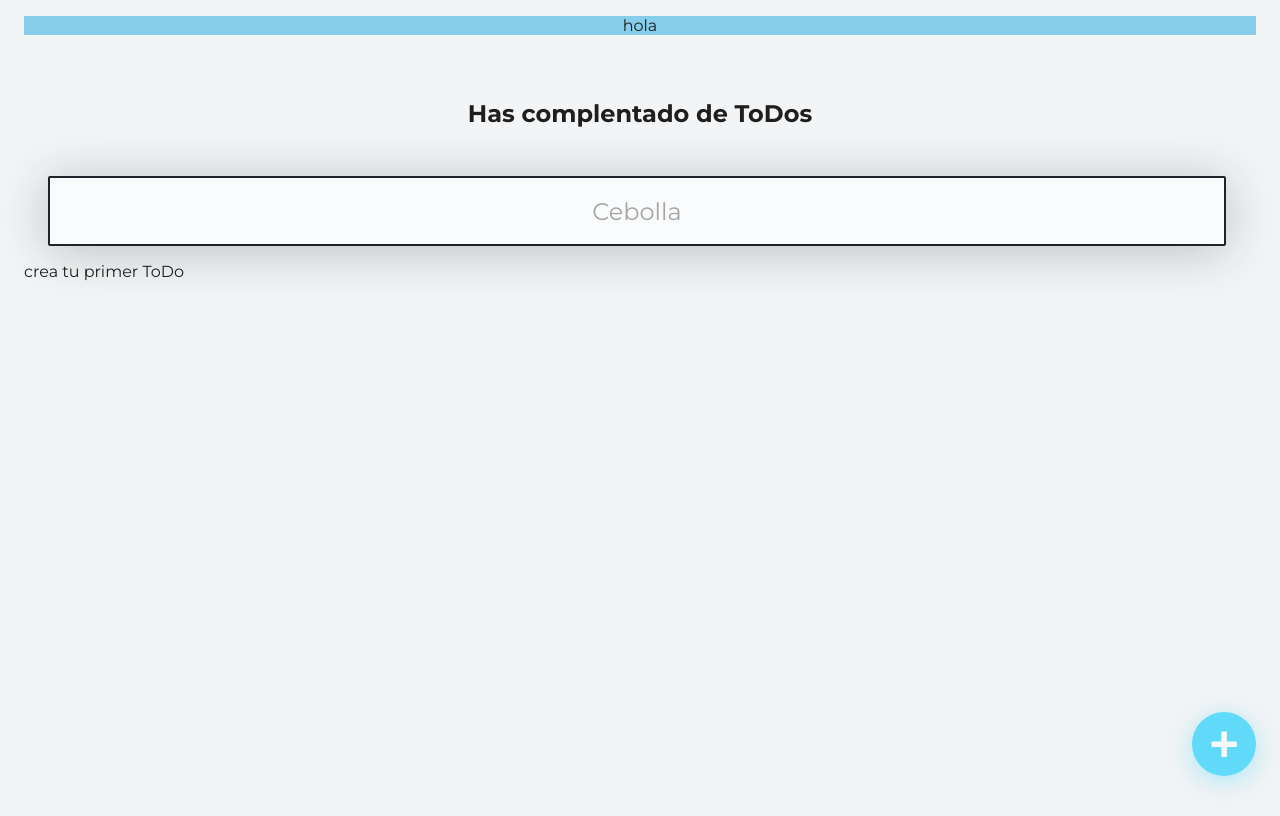
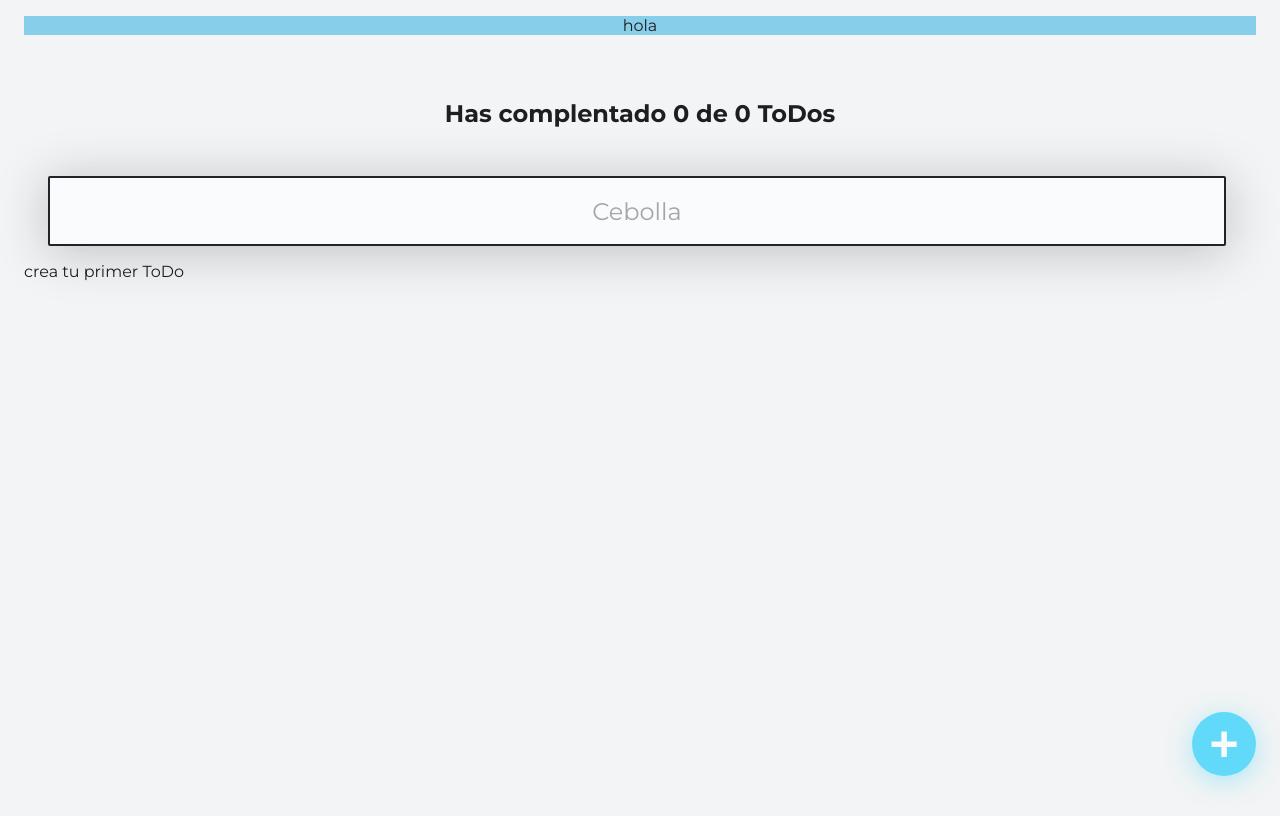
Before and after one commit to ang3lcode/intro-react, a React (Create React App) app: page / in a window 1280 px wide. Built offline with nearby package versions, Linux system fonts and the light colour scheme.

Commit message:
useContext manejo de user

```diff
--- a/src/AppUI/AppUi.js
+++ b/src/AppUI/AppUi.js
@@ -7,24 +7,24 @@
 import  { CreateTodoButtom } from '../CreateTodoButton/CreateTodoButton';
 
 export function AppUi () {
+  const {
+    error,
+    loading,
+    searchedTodos,
+    completeTodo,
+    deleteTodo,
+  } = React.useContext(TodoContext);
+
   return(
     <>
       <p id = "aqui">hola</p>
       <TodoCounter/>
       <TodoSearch/>
-        <TodoContext.Consumer>
-            {({
-              error,
-              loading,
-              searchedTodos,
-              completeTodo,
-              deleteTodo,
-            })=> (
+
         <TodoList>
           {error && <p>exploto...</p>}
           {loading && <p>Estamos cargando</p>}
           {(!loading && !searchedTodos.length ) &&<p>crea tu primer ToDo</p>}
-
 
           {searchedTodos.map(todo => (
             <TodoItem
@@ -36,8 +36,7 @@
             />
           ))}
         </TodoList>
-          )}
-        </TodoContext.Consumer>
+
       <CreateTodoButtom/>
     </>
   );
--- a/src/TodoCounter/TodoCounter.js
+++ b/src/TodoCounter/TodoCounter.js
@@ -1,8 +1,10 @@
 import React from 'react';
+import { TodoContext } from '../TodoContext/TodoContext';
 import "./TodoCounter.css";
 
-export function TodoCounter( { total, completed } ){
+export function TodoCounter(  ){
+    const { totalTodos, completedTodos } = React.useContext ( TodoContext );
     return(
-        <h2 className="TodoCounter"> Has complentado {completed} de {total} ToDos</h2>
+        <h2 className="TodoCounter"> Has complentado {completedTodos} de {totalTodos} ToDos</h2>
     );
 }
--- a/src/TodoSearch/TodoSearch.js
+++ b/src/TodoSearch/TodoSearch.js
@@ -1,8 +1,11 @@
 import React from 'react';
+import { TodoContext } from '../TodoContext/TodoContext';
 import "./TodoSearch.css";
 
 
-export function TodoSearch({ searchValue, setSearchValue }){
+export function TodoSearch(){
+    const { searchValue, setSearchValue } = React.useContext(TodoContext);
+
     const onSearchValueChange = (event) => {
         console.log(event.target.value);
         setSearchValue(event.target.value);
```
Lines whose indentation alone changed are shown as unchanged.
